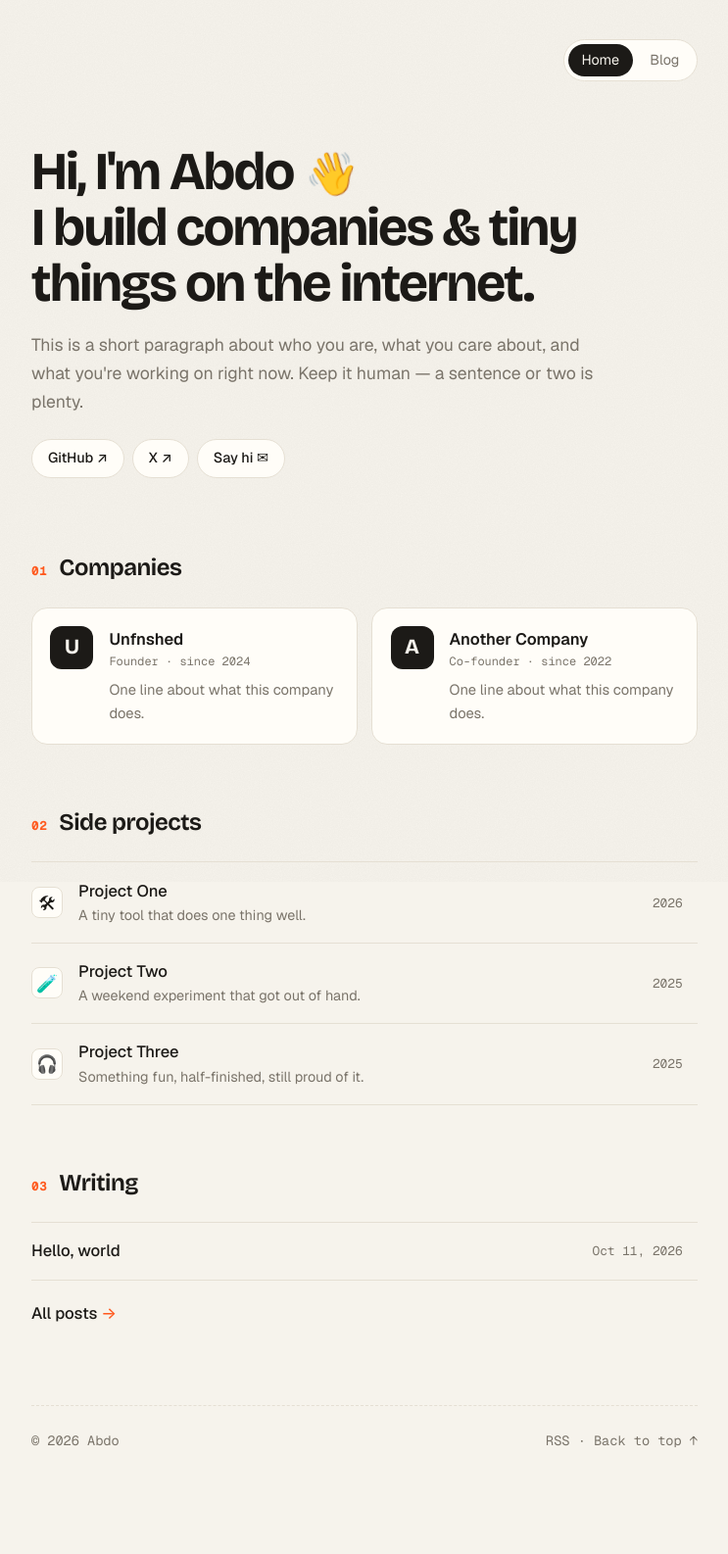
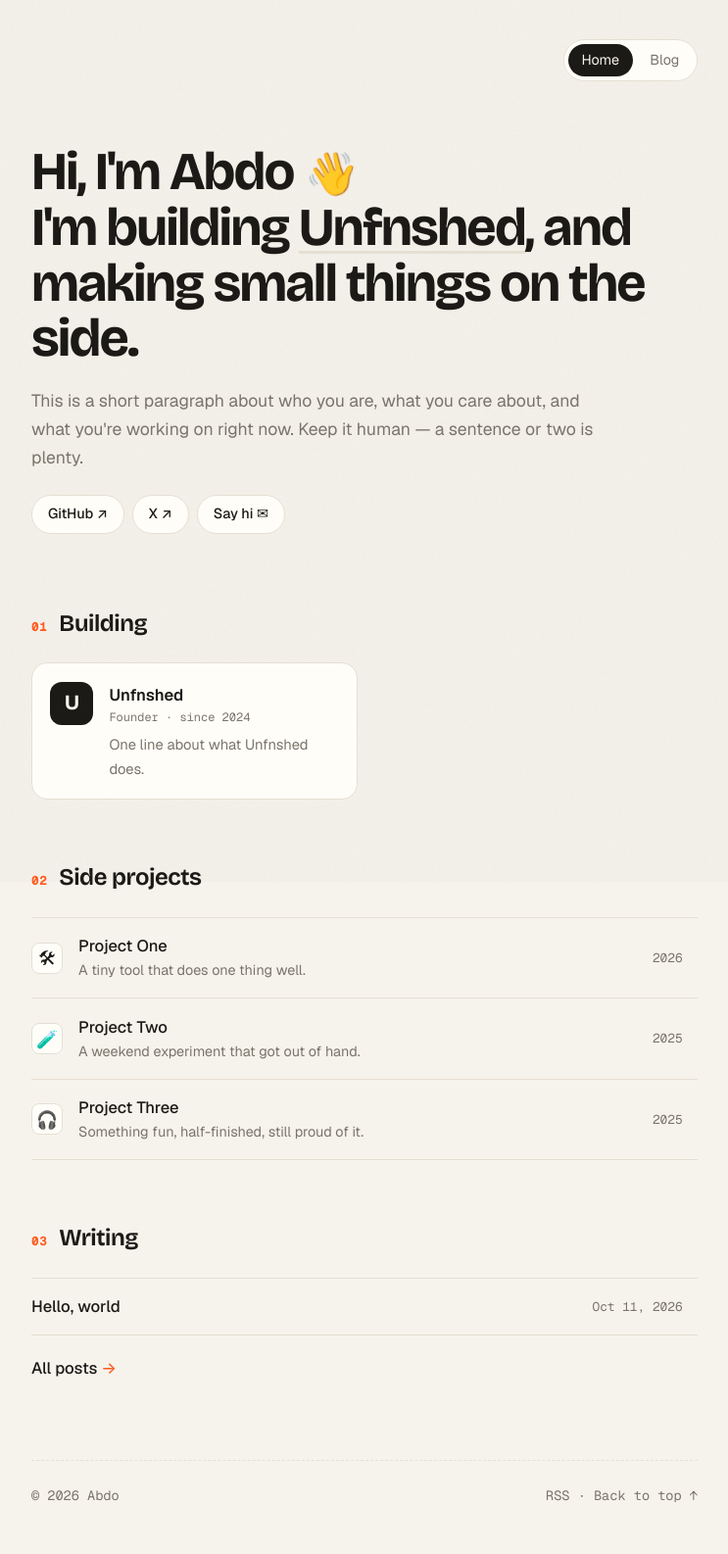
Before and after one commit to UNFNSHED/abdelibrahim.org, a Jekyll site: the page built from index.html, in a window 1280 px wide. Shown: the whole page at 98% size, without its empty margins (268-1011 px from the left). Built offline with Jekyll 4.4.1, drawn with Linux system fonts in a browser that asks for light colours; before the commit the page ends 1529 px from its top, so only the background shows below that.

Commit message:
Headline and section reflect one company (Unfnshed)
Co-Authored-By: Claude Opus 5.5 <noreply@anthropic.com>

```diff
--- a/_data/companies.yml
+++ /dev/null
@@ -1,11 +0,0 @@
-# Your companies. Edit freely.
-- name: Unfnshed
-  url: https://unfnshed.com
-  role: Founder
-  since: 2024
-  description: One line about what this company does.
-- name: Another Company
-  url: https://example.com
-  role: Co-founder
-  since: 2022
-  description: One line about what this company does.
--- /dev/null
+++ b/_data/company.yml
@@ -0,0 +1,6 @@
+# What you're building. Usually just one entry.
+- name: Unfnshed
+  url: https://unfnshed.com
+  role: Founder
+  since: 2024
+  description: One line about what Unfnshed does.
--- a/assets/style.css
+++ b/assets/style.css
@@ -64,6 +64,8 @@ p a:hover, .prose a:hover { background-size: 100% 100%; color: var(--bg); }
 
 /* sections */
 section { margin-bottom: 3.75rem; }
+.display a.plain { text-decoration: underline; text-decoration-thickness: 3px; text-underline-offset: 6px; text-decoration-color: var(--rule); transition: text-decoration-color .2s; }
+.display a.plain:hover { text-decoration-color: var(--accent); }
 .section-title { display: flex; align-items: baseline; gap: .75rem; font-family: var(--display); font-weight: 650; font-size: 1.5rem; letter-spacing: -.02em; margin: 0 0 1.25rem; }
 .section-title span { font-family: var(--mono); font-size: .75rem; font-weight: 600; letter-spacing: .08em; color: var(--accent); }
 
--- a/index.html
+++ b/index.html
@@ -3,7 +3,7 @@ layout: default
 ---
 
 <section class="hero reveal">
-  <h1 class="display">Hi, I'm Abdo <span class="wave">👋</span><br>I build companies &amp; tiny things on the internet.</h1>
+  <h1 class="display">Hi, I'm Abdo <span class="wave">👋</span><br>I'm building <a class="plain" href="https://unfnshed.com">Unfnshed</a>, and making small things on the side.</h1>
   <p class="lede">This is a short paragraph about who you are, what you care about, and what you're working on right now. Keep it human — a sentence or two is plenty.</p>
   <p class="links">
     <a class="pill" href="https://github.com/UNFNSHED">GitHub ↗</a>
@@ -13,9 +13,9 @@ layout: default
 </section>
 
 <section class="reveal" style="--d:1">
-  <h2 class="section-title"><span>01</span> Companies</h2>
+  <h2 class="section-title"><span>01</span> Building</h2>
   <div class="cards">
-  {% for c in site.data.companies %}
+  {% for c in site.data.company %}
     <a class="card" href="{{ c.url }}">
       <span class="badge">{{ c.name | slice: 0 }}</span>
       <span class="card-body">
```
Also changed, not shown: README.md.
